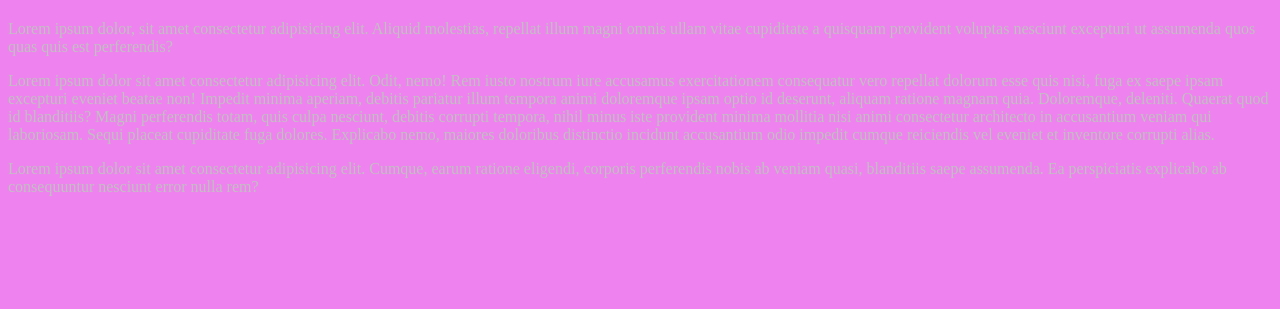
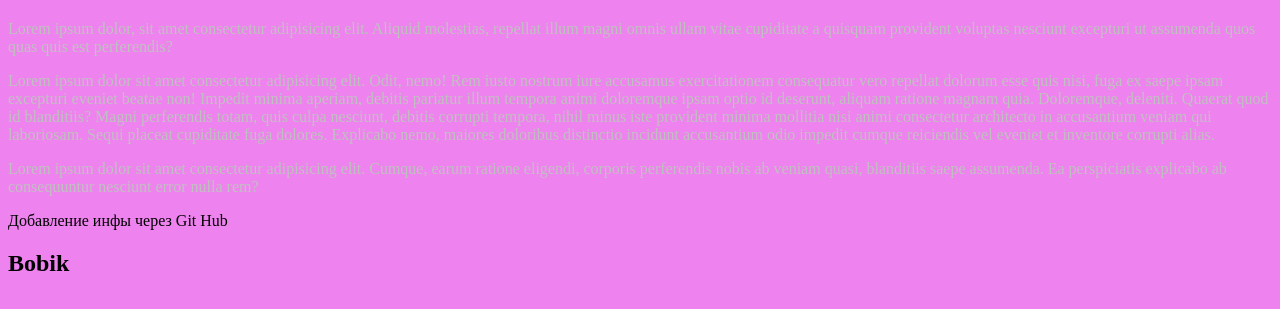
Before and after one commit to Virtek17/Test_Git, a plain HTML site: page index.html in a window 1280 px wide. Shown: the part 129-438 px from the top of the page. Drawn offline with Linux system fonts and the light colour scheme.

Commit message:
add span and h2

```diff
--- a/index.html
+++ b/index.html
@@ -16,5 +16,7 @@
 
     <p>Lorem ipsum dolor sit amet consectetur adipisicing elit. Cumque, earum ratione eligendi, corporis perferendis nobis ab veniam quasi, blanditiis saepe assumenda. Ea perspiciatis explicabo ab consequuntur nesciunt error nulla rem?</p>
 
+    <span>Добавление инфы через Git Hub</span>
+    <h2>Bobik</h2>
 </body>
 </html>
```
